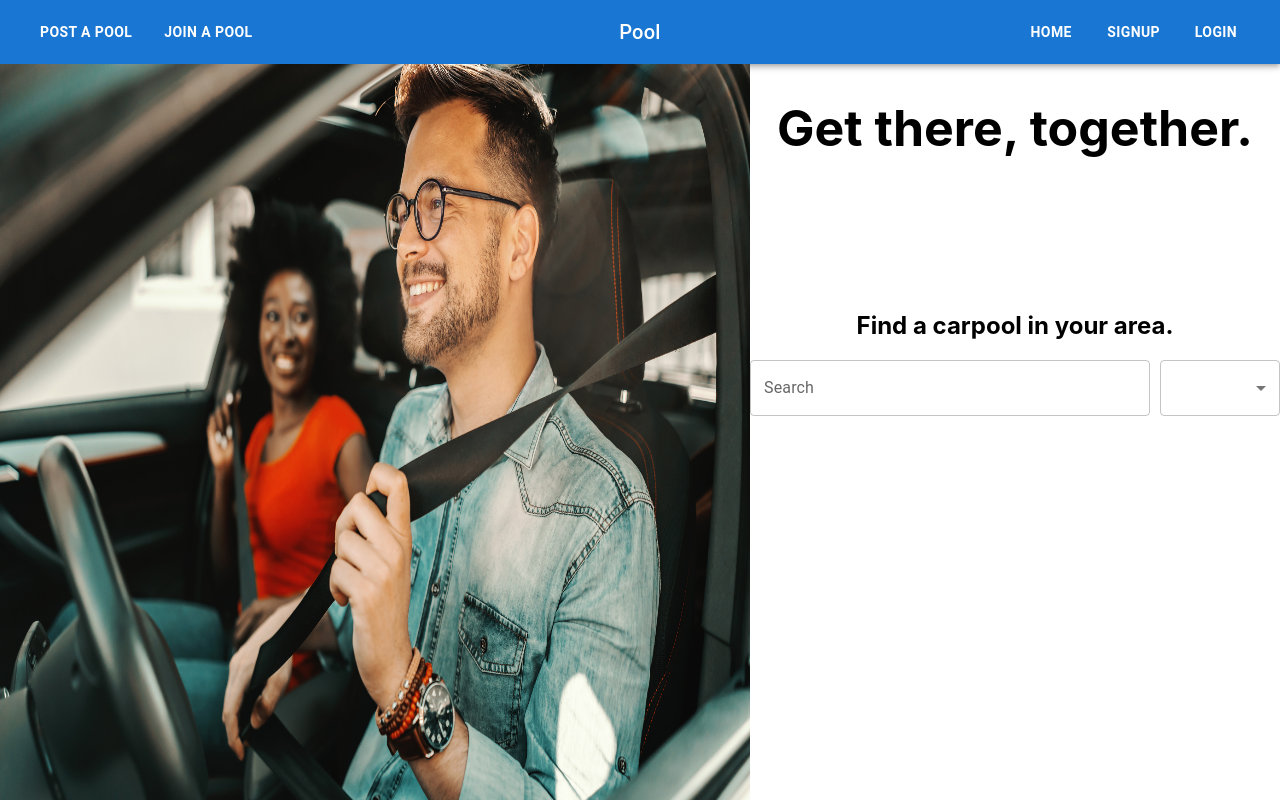
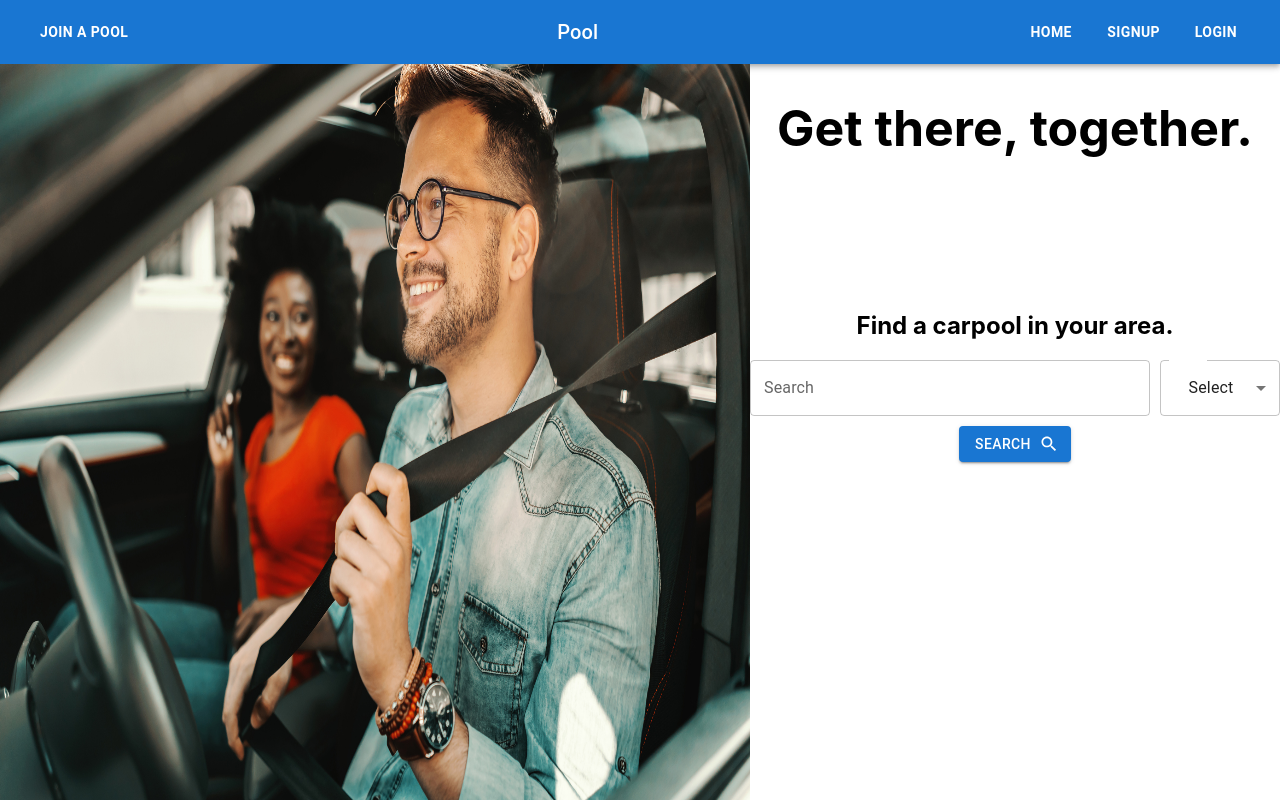
Before and after one commit to nexusstar12/CarpoolApp, a React (Create React App) app in the folder appfrontend/: page / in a window 1280 px wide. Built offline with nearby package versions, Linux system fonts and the light colour scheme; no server answers.

Commit message:
add search button

```diff
--- a/appfrontend/src/components/Bar.js
+++ b/appfrontend/src/components/Bar.js
@@ -16,9 +16,10 @@ const popupContentStyle = {
   background: "rgb(242, 243, 245)",
 };
 
-export default function Bar({ isDriver }) {
+export default function Bar() {
   const history = useNavigate();
   const userContext = useContext(UserContext);
+  const isDriver = userContext.userInfo?.driver;
   const isLoggedIn = userContext.userInfo?.email;
   const [anchorEl, setAnchorEl] = useState(null);
 
@@ -39,6 +40,7 @@ export default function Bar({ isDriver }) {
     <Box sx={{ flexGrow: 1 }}>
       <AppBar position="static">
         <Toolbar>
+          {isDriver && (
             <Link
               to="/create-pool"
               style={{ textDecoration: "none", margin: "0 8px" }}
@@ -54,6 +56,7 @@ export default function Bar({ isDriver }) {
                 Post a pool
               </Button>
             </Link>
+          )}
 
           <Link to="/" style={{ textDecoration: "none", margin: "0 8px" }}>
             <Button
--- a/appfrontend/src/components/DriverProfile.js
+++ b/appfrontend/src/components/DriverProfile.js
@@ -3,10 +3,8 @@ import { Paper, Typography, Box } from "@mui/material";
 import { UserContext } from "../App";
 import DirectionsCarIcon from "@mui/icons-material/DirectionsCar";
 
-
 const DriverProfile = () => {
   const userContext = useContext(UserContext);
-  console.log("haha", userContext.userInfo);
 
   const containerStyle = {
     display: "flex",
@@ -27,15 +25,17 @@ const DriverProfile = () => {
     fontSize: "36px",
   };
 
-  const isFastTrakVerified = userContext.userInfo.isFastTrakVerified ? "Yes" : "No";
+  const isFastTrakVerified = userContext.userInfo.isFastTrakVerified
+    ? "Yes"
+    : "No";
 
   return (
     <Box sx={containerStyle}>
       <DirectionsCarIcon
-        fontSize="x-large"
-        sx={{ color: "#0b7bc7" }}
+        fontSize="large"
+        sx={{ color: "#0b7bc7", fontSize: "100px" }}
       />
-       <Typography variant="h6" gutterBottom sx={nameStyle}>
+      <Typography variant="h6" gutterBottom sx={nameStyle}>
         Driver Profile
       </Typography>
 
--- a/appfrontend/src/components/PassengerProfile.js
+++ b/appfrontend/src/components/PassengerProfile.js
@@ -1,13 +1,12 @@
 import React, { useContext } from "react";
 import { Paper, Typography, Box } from "@mui/material";
 import { UserContext } from "../App";
-import HailIcon from '@mui/icons-material/Hail';
-import PersonIcon from '@mui/icons-material/Person';
+import HailIcon from "@mui/icons-material/Hail";
+import PersonIcon from "@mui/icons-material/Person";
 import Hail from "@mui/icons-material/Hail";
 
 const PassengerProfile = () => {
   const userContext = useContext(UserContext);
-  console.log("haha", userContext.userInfo)
 
   const containerStyle = {
     display: "flex",
@@ -34,11 +33,8 @@ const PassengerProfile = () => {
 
   return (
     <Box sx={containerStyle}>
-      <Hail
-          fontSize="x-large"
-          sx={{ color: "#0b7bc7", ...iconStyle }}
-        />
-         <Typography variant="h6" gutterBottom sx={nameStyle}>
+      <Hail fontSize="small" sx={{ color: "#0b7bc7", ...iconStyle }} />
+      <Typography variant="h6" gutterBottom sx={nameStyle}>
         Passenger Profile
       </Typography>
 
--- a/appfrontend/src/components/SearchBar.js
+++ b/appfrontend/src/components/SearchBar.js
@@ -3,11 +3,15 @@ import TextField from "@mui/material/TextField";
 import Select from "@mui/material/Select";
 import MenuItem from "@mui/material/MenuItem";
 import Popup from "reactjs-popup";
+import SearchIcon from "@mui/icons-material/Search";
+import Button from "@mui/material/Button";
+import Typography from "@mui/material/Typography";
 
 const SearchBar = ({ onSearch, onFilterChange }) => {
   const [searchQuery, setSearchQuery] = useState("");
   const [filterOption, setFilterOption] = useState("");
   const [isPopupOpen, setIsPopupOpen] = useState(false);
+  const [error, setError] = useState(false);
   const [searchPlaceholder, setSearchPlaceholder] = useState("Search");
 
   const handleSearchInputChange = (event) => {
@@ -17,7 +21,7 @@ const SearchBar = ({ onSearch, onFilterChange }) => {
   const handleKeyDown = (event) => {
     if (event.key === "Enter") {
       if (!filterOption) {
-        setIsPopupOpen(true);
+        setError(true);
       } else {
         onSearch({ searchQuery, filterOption });
       }
@@ -35,12 +39,20 @@ const SearchBar = ({ onSearch, onFilterChange }) => {
     }
   };
 
+  const handleClick = () => {
+    if (!filterOption) {
+      setError(true);
+    } else {
+      onSearch({ searchQuery, filterOption });
+    }
+  };
+
   const closePopup = () => {
     setIsPopupOpen(false);
   };
 
   return (
-    <div style={{ marginTop: "100px" }}>
+    <div style={{ marginTop: "100px", textAlign: "center" }}>
       <h2>Find a carpool in your area. </h2>
       <div
         className="search-bar"
@@ -67,13 +79,29 @@ const SearchBar = ({ onSearch, onFilterChange }) => {
           variant="outlined"
           value={filterOption}
           onChange={handleFilterChange}
+          displayEmpty
           style={{ minWidth: "120px" }}
         >
+          <MenuItem value="" disabled>
+            Select
+          </MenuItem>
           <MenuItem value="startZip">Starting Zipcode</MenuItem>
           <MenuItem value="endZip">Ending Zipcode</MenuItem>
           <MenuItem value="city">City</MenuItem>
         </Select>
       </div>
+      <Button
+        variant="contained"
+        color="primary"
+        endIcon={<SearchIcon />}
+        onClick={handleClick}
+        style={{ marginTop: "10px", marginBottom: "10px" }}
+      >
+        Search
+      </Button>
+      <Typography color="error" variant="body2">
+        {error && "Please select an option before searching."}
+      </Typography>
     </div>
   );
 };
--- a/appfrontend/src/components/SearchResult.js
+++ b/appfrontend/src/components/SearchResult.js
@@ -3,7 +3,6 @@ import styled from "@emotion/styled";
 import { Button, Card, CardContent, Typography } from "@mui/material";
 
 export const SearchResult = ({ result }) => {
-  console.log("result", result);
   const [disabledButtons, setDisabledButtons] = useState([]);
 
   const handleJoinPoolClick = (poolId) => {
--- a/appfrontend/src/pages/ListCrewPage.js
+++ b/appfrontend/src/pages/ListCrewPage.js
@@ -8,16 +8,13 @@ import { LoadingBackdrop } from "../components/LoadingData";
 export default function ListCrewPage() {
   const [crews, setCrews] = useState([]);
   const userContext = useContext(UserContext);
+  const { profileId } = userContext.userInfo;
   const [isLoading, setIsLoading] = useState(true);
   const [error, setError] = useState(null);
-
   useEffect(() => {
     const fetchData = async () => {
       try {
-        const { data } = await axiosInstance.get(
-          `/crew/${userContext?.userInfo?.userId}`
-        );
-        console.log("data", data);
+        const { data } = await axiosInstance.get(`/crew/${profileId}`);
         setCrews(data);
         setIsLoading(false);
       } catch (error) {
@@ -87,7 +84,6 @@ export default function ListCrewPage() {
   `;
 
   const getCards = (data) => {
-    console.log("datadata", data);
     if (!data) {
       return (
         <StyledCard>
@@ -102,7 +98,6 @@ export default function ListCrewPage() {
       );
     }
     return data.map((dataRow) => (
-      // console.log("dataRow",dataRow)
       <StyledCard key={dataRow.crewId}>
         <StyledCardContent>
           {/* Title */}
@@ -112,7 +107,7 @@ export default function ListCrewPage() {
             return (
               <CardContainer>
                 <Typography variant="body2" color="textSecondary">
-                  <strong>Members: </strong> {member.name}
+                  <strong>Members: </strong> {member.userId.name}
                 </Typography>
               </CardContainer>
             );
--- a/appfrontend/src/pages/ListPoolPage.js
+++ b/appfrontend/src/pages/ListPoolPage.js
@@ -14,12 +14,32 @@ export default function ListPoolPage() {
   const [isLoading, setIsLoading] = useState(true);
 
   const handleClick = async (poolId, type) => {
+    if (type === "DELETE POOL") {
+      try {
+        setIsLoading(true);
+        const requestBody = { profileId, poolId };
+        const config = {
+          data: requestBody,
+        };
+        await axiosInstance.delete(`/pool/deletemember`, config);
+
+        // setData(response.data);
+        setIsLoading(false);
+      } catch (err) {
+        setError(err);
+        setIsLoading(false);
+      }
+    }
     if (type === "LEAVE POOL") {
       try {
         setIsLoading(true);
-        const response = await axiosInstance.delete(
-          `/pool/deletemember/${profileId}`
-        );
+        const requestBody = { profileId, poolId };
+        const config = {
+          data: requestBody,
+        };
+        await axiosInstance.delete(`/pool/deletemember`, config);
+
+        const response = await axiosInstance.get(`/pool/getpools/${userId}`);
 
         setData(response.data);
         setIsLoading(false);
@@ -27,8 +47,6 @@ export default function ListPoolPage() {
         setError(err);
         setIsLoading(false);
       }
-    }
-    if (type === "JOIN POOL") {
     }
 
     if (type === "CREATE CREW") {
@@ -41,9 +59,6 @@ export default function ListPoolPage() {
       try {
         setIsLoading(true);
         const response = await axiosInstance.get(`/pool/getpools/${userId}`);
-        console.log("profileId", profileId);
-
-        console.log("response", response.data);
 
         setData(response.data);
         setIsLoading(false);
@@ -121,7 +136,6 @@ export default function ListPoolPage() {
   `;
 
   const getCards = (data, type) => {
-    console.log("datadata", data);
     if (!data) {
       return null;
     }
@@ -150,14 +164,14 @@ export default function ListPoolPage() {
             return (
               <CardContainer id={passenger.passengerId}>
                 <Typography variant="body2" color="textSecondary">
-                  <strong>Passenger: </strong> {passenger.name}
+                  <strong>Passenger: </strong> {passenger?.name || ""}
                 </Typography>
               </CardContainer>
             );
           })}
           <CardContainer>
             <Typography variant="body2" color="textSecondary">
-              <strong>Driver: </strong> {dataRow.driver.name}
+              <strong>Driver: </strong> {dataRow.driver?.name || ""}
             </Typography>
           </CardContainer>
           {/* Button */}
@@ -171,12 +185,7 @@ export default function ListPoolPage() {
               variant="contained"
               onClick={() => handleClick(dataRow.poolId, type)}
               style={{
-                backgroundColor:
-                  type === "LEAVE POOL"
-                    ? "red"
-                    : type === "JOIN POOL"
-                    ? "green"
-                    : "blue",
+                backgroundColor: type === "CREATE CREW" ? "green" : "red",
               }}
             >
               {type}
@@ -206,7 +215,7 @@ export default function ListPoolPage() {
             <>
               <Typography variant="h4">My Pools</Typography>
               <CardContainer>
-                {getCards(data.myPools, "LEAVE POOL")}
+                {getCards(data.myPools, "DELETE POOL")}
               </CardContainer>
             </>
           ) : null}
@@ -215,7 +224,7 @@ export default function ListPoolPage() {
             <>
               <Typography variant="h4">Available Pools</Typography>
               <CardContainer>
-                {getCards(data.availablePools, "JOIN POOL")}
+                {getCards(data.availablePools, "LEAVE POOL")}
               </CardContainer>
             </>
           ) : null}
--- a/appfrontend/src/pages/PoolCreationPage.js
+++ b/appfrontend/src/pages/PoolCreationPage.js
@@ -30,7 +30,6 @@ export default function PostPool() {
   const [crews, setCrews] = useState([]);
   const [selectedCrewId, setSelectedCrewId] = useState("");
 
-  console.log("userContext", userContext.userInfo);
   const handleSubmit = (event) => {
     event.preventDefault();
     const data = new FormData(event.currentTarget);
@@ -62,7 +61,6 @@ export default function PostPool() {
       },
       privacy,
     };
-    console.log("requestBody", requestBody);
   };
 
   const handlePrivacyChange = async (e) => {
@@ -74,7 +72,6 @@ export default function PostPool() {
         // `/crew/${userContext?.userInfo?.userId}`
         const { data } = await axiosInstance.get(`/crew/112`);
         setCrews(data);
-        console.log("crews", data);
         // if (response.status === 201) {
         //   history("/signin");
         // }
--- a/appfrontend/src/pages/SignUpPage.js
+++ b/appfrontend/src/pages/SignUpPage.js
@@ -75,7 +75,6 @@ export default function SignUp() {
     }
 
     try {
-      console.log("requestBody", requestBody);
       const response = await axiosInstance.post("/signup", requestBody);
 
       if (response.status === 201) {
```
Also changed, not shown: appfrontend/src/components/SignIn.js (+1 -28 lines). Lines whose indentation alone changed are shown as unchanged.
